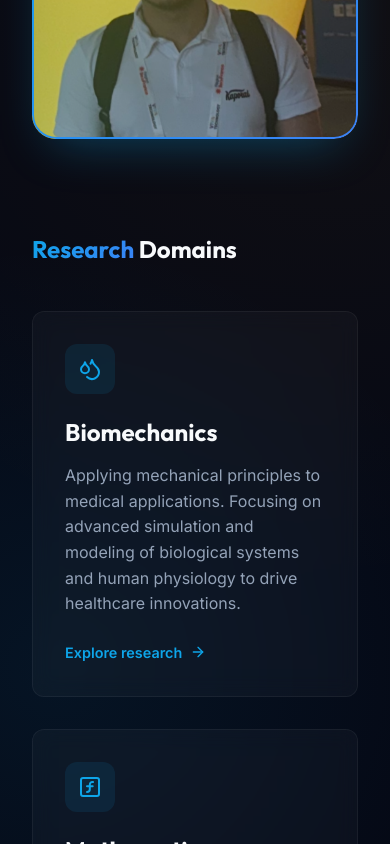
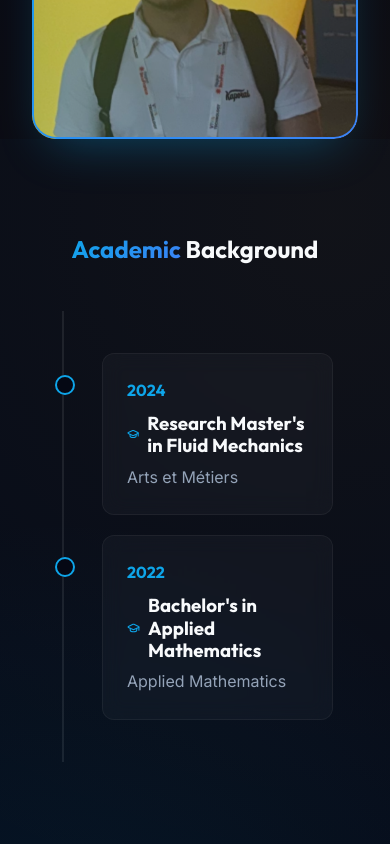
Before and after one commit to Idriss091/walidlakas-1, a React (Vite) app: page / in a window 390 px wide. Shown: the part 1000-1844 px from the top of the page. Built offline with nearby package versions, Linux system fonts and the light colour scheme.

Commit message:
feat: add responsive academic background timeline component

```diff
--- a/src/App.jsx
+++ b/src/App.jsx
@@ -1,5 +1,5 @@
 import { Routes, Route, Link, useLocation } from 'react-router-dom';
-import { Mail, ArrowRight, Droplets, FunctionSquare, Building2, Atom, PenTool } from 'lucide-react';
+import { Mail, ArrowRight, Droplets, FunctionSquare, Building2, Atom, PenTool, GraduationCap } from 'lucide-react';
 import { useState, useEffect } from 'react';
 
 // Page Components Placeholder
@@ -46,6 +46,36 @@ const Home = () => {
               alt="Walid LAKAS"
               className="profile-img"
             />
+          </div>
+        </div>
+      </div>
+    </section>
+
+    <section className="section" style={{ background: 'rgba(14, 165, 233, 0.02)' }}>
+      <div className="container">
+        <h2 style={{ textAlign: 'center', marginBottom: '3rem' }}>
+          <span className="gradient-text">Academic</span> Background
+        </h2>
+        <div className="timeline">
+          <div className="timeline-item left">
+            <div className="glass-card timeline-content">
+              <div className="timeline-date">2024</div>
+              <h3 style={{ display: 'flex', alignItems: 'center', gap: '0.5rem', marginBottom: '0.5rem' }}>
+                <GraduationCap size={24} color="var(--accent-primary)" />
+                Research Master's in Fluid Mechanics
+              </h3>
+              <p style={{ color: 'var(--text-secondary)' }}>Arts et Métiers</p>
+            </div>
+          </div>
+          <div className="timeline-item right">
+            <div className="glass-card timeline-content">
+              <div className="timeline-date">2022</div>
+              <h3 style={{ display: 'flex', alignItems: 'center', gap: '0.5rem', marginBottom: '0.5rem' }}>
+                <GraduationCap size={24} color="var(--accent-primary)" />
+                Bachelor's in Applied Mathematics
+              </h3>
+              <p style={{ color: 'var(--text-secondary)' }}>Applied Mathematics</p>
+            </div>
           </div>
         </div>
       </div>
--- a/src/index.css
+++ b/src/index.css
@@ -379,6 +379,69 @@ footer {
   height: 64px;
 }
 
+/* Timeline */
+.timeline {
+  position: relative;
+  max-width: 800px;
+  margin: 0 auto;
+  padding: 2rem 0;
+}
+
+.timeline::after {
+  content: '';
+  position: absolute;
+  width: 2px;
+  background: var(--surface-border);
+  top: 0;
+  bottom: 0;
+  left: 50%;
+  margin-left: -1px;
+}
+
+.timeline-item {
+  padding: 10px 40px;
+  position: relative;
+  background: inherit;
+  width: 50%;
+}
+
+.timeline-item.left {
+  left: 0;
+}
+
+.timeline-item.right {
+  left: 50%;
+}
+
+.timeline-item::after {
+  content: '';
+  position: absolute;
+  width: 16px;
+  height: 16px;
+  right: -8px;
+  background: var(--bg-color);
+  border: 2px solid var(--accent-primary);
+  top: 32px;
+  border-radius: 50%;
+  z-index: 1;
+}
+
+.timeline-item.right::after {
+  left: -8px;
+}
+
+.timeline-content {
+  padding: 1.5rem;
+  border-radius: 12px;
+}
+
+.timeline-date {
+  color: var(--accent-primary);
+  font-family: var(--font-heading);
+  font-weight: 700;
+  margin-bottom: 0.5rem;
+}
+
 /* Responsive */
 @media (max-width: 968px) {
   .hero-grid {
@@ -395,3 +458,23 @@ footer {
     display: none; /* In a real app, we'd add a hamburger menu */
   }
 }
+
+@media (max-width: 768px) {
+  .timeline::after {
+    left: 31px;
+  }
+  .timeline-item {
+    width: 100%;
+    padding-left: 70px;
+    padding-right: 25px;
+  }
+  .timeline-item.right {
+    left: 0;
+  }
+  .timeline-item::after {
+    left: 23px;
+  }
+  .timeline-item.right::after {
+    left: 23px;
+  }
+}
```
